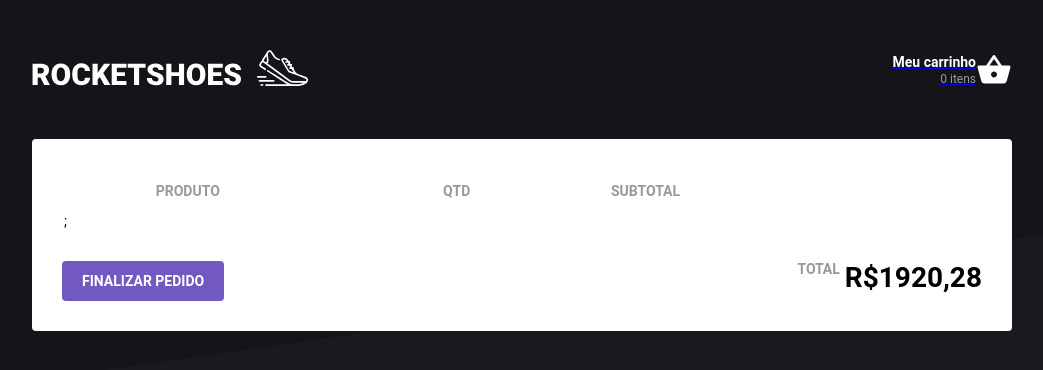
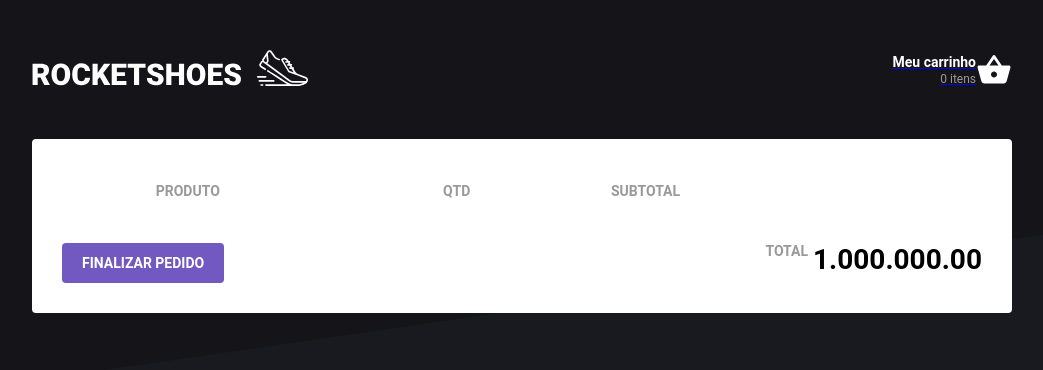
Before and after one commit to fabioMacieira16/ArquiteturaFlux, a React (Create React App) app in the folder projectflux/: page /cart in a window 1280 px wide. Shown: the top 370 px of the page, without its empty margins (118-1161 px from the left). Built offline with nearby package versions, Linux system fonts and the light colour scheme.

Commit message:
Listando intens no carrinho

```diff
--- a/projectflux/src/pages/Cart/index.js
+++ b/projectflux/src/pages/Cart/index.js
@@ -1,11 +1,20 @@
-import React from "react";
-import { MdRemoveCircleOutline, MdAddCircleOutline, MdDelete } from 'react-icons/md'
+import React from 'react';
+import { connect } from 'react-redux';
+import { bindActionCreators } from 'redux';
+import {
+  MdRemoveCircleOutline,
+  MdAddCircleOutline,
+  MdDelete,
+} from 'react-icons/md';
 
-import { connect } from 'react-redux'
+import { formatPrice } from '../../util/format';
 
-import { Container, ProductTable, Total } from "./styles";
+import * as CartActions from '../../store/modules/cart/actions';
+
+import { Container, ProductTable, Total } from './styles';
 
 function Cart({ cart }) {
+    console.log('cart');
   return (
     <Container>
       <ProductTable>
@@ -19,39 +28,43 @@
           </tr>
         </thead>
         <tbody>
-                    {cart.map(product => {
+          {cart.map((product) => (
             <tr>
               <td>
-                                <img
-                                    src={product.image}
-                                    alt={product.title}
-                                     />
+                <img src={product.image} alt={product.title} />
               </td>
               <td>
-                                <strong>Tênis Muito Massa</strong>
-                                <span>R$129,90</span>
+                <strong>{product.title}</strong>
+                <span>{product.priceFormatted}</span>
               </td>
               <td>
                 <div>
-                                    <button type="button">
-                                        <MdRemoveCircleOutline size={20} color="#7150c1" />
+                  <button type="button"
+                //   onClick={() => decrement(product)}
+                  >
+                    <MdRemoveCircleOutline size={20} color="#7159c1" />
                   </button>
-                                    1
-                                    <button type="number" readOnly value={1}>
-                                        <MdAddCircleOutline size={20} color="#7150c1" />
+                  <input type="number" readOnly value={product.amount} />
+                  <button type="button"
+                //   onClick={() => increment(product)}
+                  >
+                    <MdAddCircleOutline size={20} color="#7159c1" />
                   </button>
                 </div>
               </td>
               <td>
-                                <strong>R$258,80</strong>
+                <strong>{product.subtotal}</strong>
               </td>
               <td>
-                                <button typeof="button">
+                <button
+                  type="button"
+                //   onClick={() => removeFromCart(product.id)}
+                >
                   <MdDelete size={20} color="#7159c1" />
                 </button>
               </td>
             </tr>
-                    })};
+          ))}
         </tbody>
       </ProductTable>
 
@@ -60,7 +73,10 @@
 
         <Total>
           <span>TOTAL</span>
-                    <strong>R$1920,28</strong>
+          <strong>
+              {/* {total} */}
+              1.000.000.00
+              </strong>
         </Total>
       </footer>
     </Container>
--- a/projectflux/src/store/modules/cart/reducer.js
+++ b/projectflux/src/store/modules/cart/reducer.js
@@ -1,7 +1,13 @@
 export default function cart(state = [], action) {
     switch (action.type) {
         case 'ADD_TO_CART' :
-            return [...state, action.product ];
+            return [
+                ...state, {
+
+                    ... action.product,
+                    amount: 1,
+                }
+            ];
         default:
             return state;
     }
```
Lines whose indentation alone changed are shown as unchanged.
